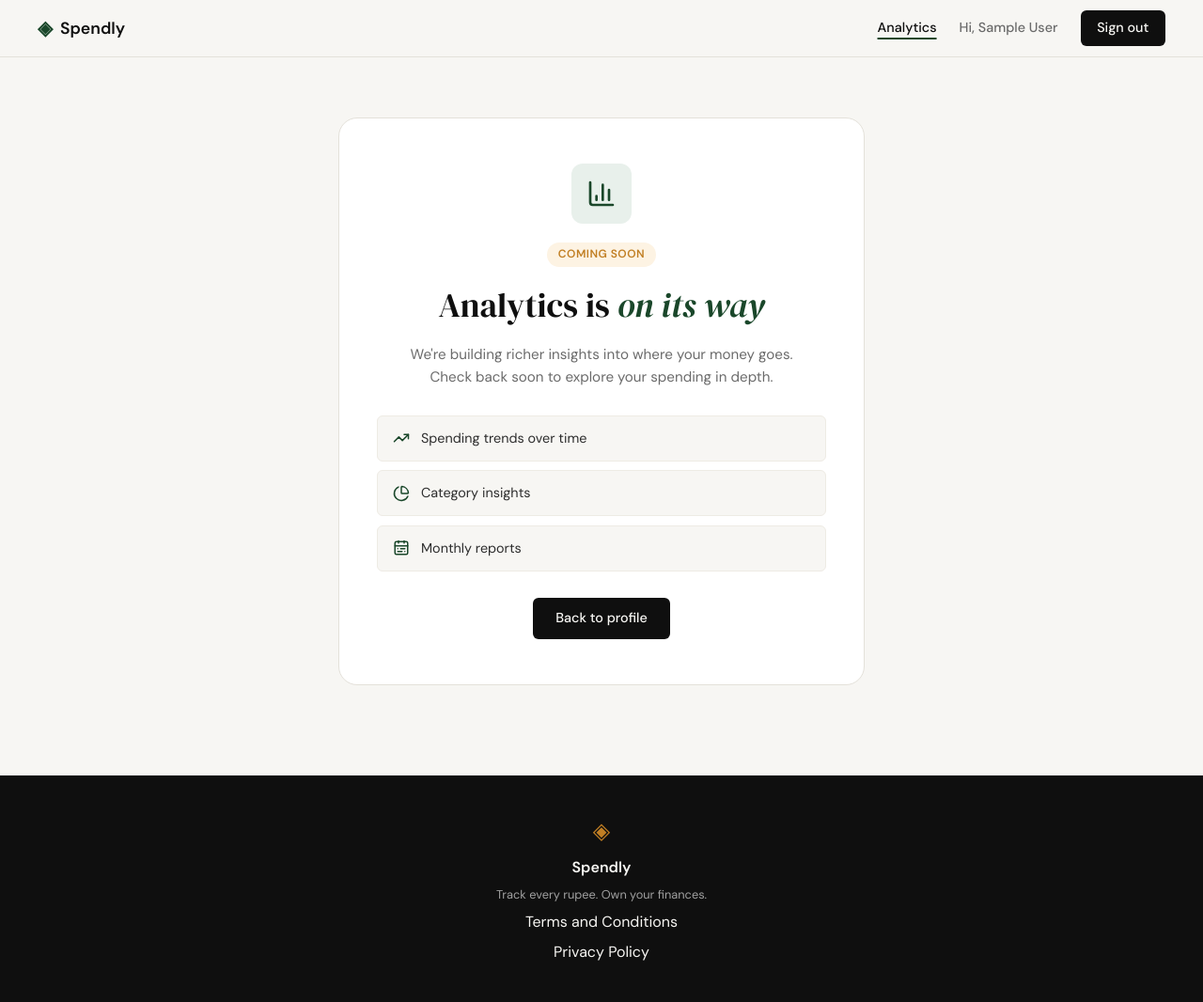
After one commit to kaypee0410/spendly, a Flask app: page /analytics in a window 1280 px wide. The commit adds this page. Shown: the whole page at 94% size. Run offline with Flask 3, Linux system fonts and the light colour scheme; the visitor is signed in with stand-in values (Sample User, id 1); data comes from the database, SQL or seed files in the repository; some libraries are stand-ins or nearby versions.

Commit message:
Comming Soon Analytics page

```diff
--- a/app.py
+++ b/app.py
@@ -33,6 +33,7 @@ DUPLICATE_EMAIL_ERROR = "An account with that email already exists."
 LOGIN_REQUIRED_ERROR = "All fields are required."
 INVALID_LOGIN_ERROR = "Invalid email or password."
 PROFILE_LOGIN_REQUIRED = "Please sign in to view your profile."
+ANALYTICS_LOGIN_REQUIRED = "Please sign in to view analytics."
 INVALID_DATE_ERROR = "Please enter valid dates."
 DATE_ORDER_ERROR = "Start date must be on or before end date."
 
@@ -220,6 +221,16 @@ def profile():
     return html, 400 if error else 200
 
 
+@app.route("/analytics")
+def analytics():
+    user_id = session.get("user_id")
+    if not user_id or get_user_by_id(user_id) is None:
+        session.clear()  # drop any stale session; clear before flash()
+        flash(ANALYTICS_LOGIN_REQUIRED)
+        return redirect(url_for("login"))
+    return render_template("analytics.html")
+
+
 # ------------------------------------------------------------------ #
 # Placeholder routes — students will implement these                  #
 # ------------------------------------------------------------------ #
--- /dev/null
+++ b/static/css/analytics.css
@@ -0,0 +1,113 @@
+/* Analytics (coming soon) page — CSS variables only, no hex values */
+
+.analytics-section {
+    padding: 4rem 2rem 6rem;
+    display: flex;
+    justify-content: center;
+}
+
+.analytics-card {
+    width: 100%;
+    max-width: 560px;
+    background: var(--paper-card);
+    border: 1px solid var(--border);
+    border-radius: var(--radius-lg);
+    padding: 3rem 2.5rem;
+    display: flex;
+    flex-direction: column;
+    align-items: center;
+    text-align: center;
+    gap: 1.25rem;
+}
+
+/* ---- Icon ---- */
+
+.analytics-icon-wrap {
+    width: 4rem;
+    height: 4rem;
+    border-radius: var(--radius-md);
+    background: var(--accent-light);
+    display: flex;
+    align-items: center;
+    justify-content: center;
+}
+
+.analytics-icon {
+    width: 2rem;
+    height: 2rem;
+    color: var(--accent);
+}
+
+/* ---- Text ---- */
+
+.analytics-badge {
+    display: inline-block;
+    padding: 0.2rem 0.75rem;
+    border-radius: 999px;
+    background: var(--accent-2-light);
+    color: var(--accent-2);
+    font-size: 0.75rem;
+    font-weight: 600;
+    letter-spacing: 0.04em;
+    text-transform: uppercase;
+}
+
+.analytics-title {
+    font-family: var(--font-display);
+    font-size: 2.25rem;
+    font-weight: 400;
+    line-height: 1.15;
+    color: var(--ink);
+}
+
+.analytics-title em {
+    font-style: italic;
+    color: var(--accent);
+}
+
+.analytics-subtitle {
+    max-width: 420px;
+    color: var(--ink-muted);
+    font-size: 0.95rem;
+    line-height: 1.6;
+}
+
+/* ---- Feature list ---- */
+
+.analytics-features {
+    list-style: none;
+    width: 100%;
+    display: flex;
+    flex-direction: column;
+    gap: 0.6rem;
+    margin: 0.5rem 0;
+    padding: 0;
+}
+
+.analytics-feature {
+    display: flex;
+    align-items: center;
+    gap: 0.75rem;
+    padding: 0.75rem 1rem;
+    border: 1px solid var(--border-soft);
+    border-radius: var(--radius-sm);
+    background: var(--paper);
+    color: var(--ink-soft);
+    font-size: 0.9rem;
+    text-align: left;
+}
+
+.analytics-feature-icon {
+    width: 1.125rem;
+    height: 1.125rem;
+    flex: none;
+    color: var(--accent);
+}
+
+/* ---- Responsive ---- */
+
+@media (max-width: 640px) {
+    .analytics-section { padding: 2rem 1rem 3rem; }
+    .analytics-card { padding: 2rem 1.25rem; }
+    .analytics-title { font-size: 1.75rem; }
+}
--- a/static/css/style.css
+++ b/static/css/style.css
@@ -114,6 +114,14 @@ a { color: inherit; text-decoration: none; }
 .nav-cta:hover { background: var(--accent) !important; }
 
 .nav-user { color: var(--ink-muted); }
+
+.nav-links a.is-active {
+    color: var(--ink);
+    text-decoration: underline;
+    text-decoration-color: var(--accent);
+    text-decoration-thickness: 2px;
+    text-underline-offset: 6px;
+}
 
 /* ------------------------------------------------------------------ */
 /* Main                                                                */
@@ -537,7 +545,7 @@ a { color: inherit; text-decoration: none; }
 }
 
 @media (max-width: 600px) {
-    .nav-links a:not(.nav-cta) { display: none; }
+    .nav-links a:not(.nav-cta):not(.nav-link) { display: none; }
     .nav-user { display: none; }
     .hero { padding: 3rem 1rem 2rem; }
 }
--- /dev/null
+++ b/templates/analytics.html
@@ -0,0 +1,42 @@
+{% extends "base.html" %}
+
+{% block title %}Analytics — Spendly{% endblock %}
+
+{% block head %}
+<link rel="stylesheet" href="{{ url_for('static', filename='css/analytics.css') }}">
+{% endblock %}
+
+{% block content %}
+<section class="analytics-section">
+    <article class="analytics-card">
+        <div class="analytics-icon-wrap" aria-hidden="true">
+            <i data-lucide="bar-chart-3" class="analytics-icon"></i>
+        </div>
+
+        <span class="analytics-badge">Coming soon</span>
+
+        <h1 class="analytics-title">Analytics is <em>on its way</em></h1>
+        <p class="analytics-subtitle">
+            We're building richer insights into where your money goes.
+            Check back soon to explore your spending in depth.
+        </p>
+
+        <ul class="analytics-features">
+            <li class="analytics-feature">
+                <i data-lucide="trending-up" class="analytics-feature-icon" aria-hidden="true"></i>
+                <span>Spending trends over time</span>
+            </li>
+            <li class="analytics-feature">
+                <i data-lucide="pie-chart" class="analytics-feature-icon" aria-hidden="true"></i>
+                <span>Category insights</span>
+            </li>
+            <li class="analytics-feature">
+                <i data-lucide="calendar-range" class="analytics-feature-icon" aria-hidden="true"></i>
+                <span>Monthly reports</span>
+            </li>
+        </ul>
+
+        <a href="{{ url_for('profile') }}" class="btn-primary">Back to profile</a>
+    </article>
+</section>
+{% endblock %}
--- a/templates/base.html
+++ b/templates/base.html
@@ -20,6 +20,7 @@
             </a>
             <div class="nav-links">
                 {% if session.get('user_id') %}
+                <a href="{{ url_for('analytics') }}" class="nav-link{% if request.endpoint == 'analytics' %} is-active{% endif %}"{% if request.endpoint == 'analytics' %} aria-current="page"{% endif %}>Analytics</a>
                 <span class="nav-user">Hi, {{ session.get('user_name') }}</span>
                 <a href="{{ url_for('logout') }}" class="nav-cta">Sign out</a>
                 {% else %}
```
Also changed, not shown: CLAUDE.md (+1 -0 lines), tests/test_analytics.py (added, +166 -0 lines).
